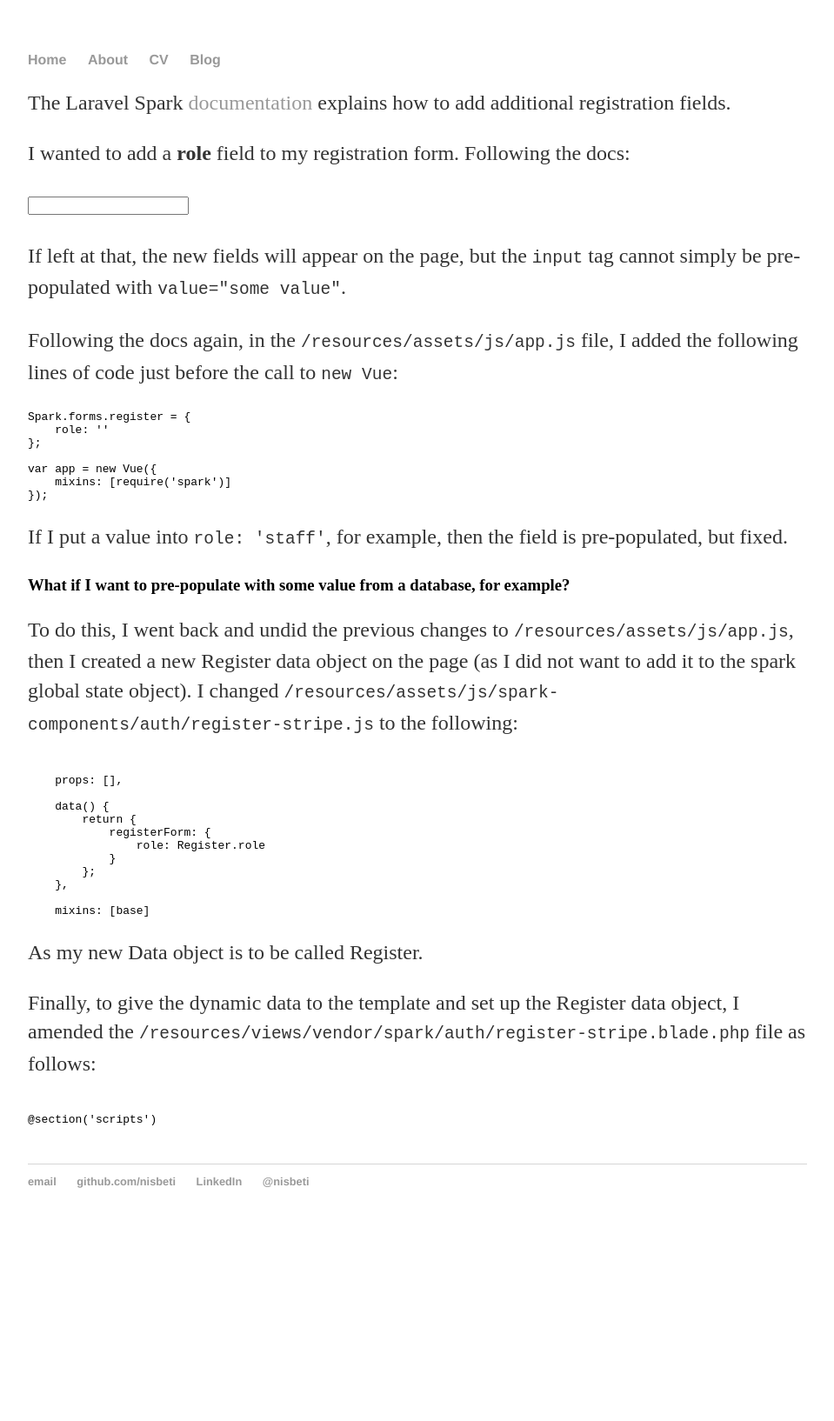
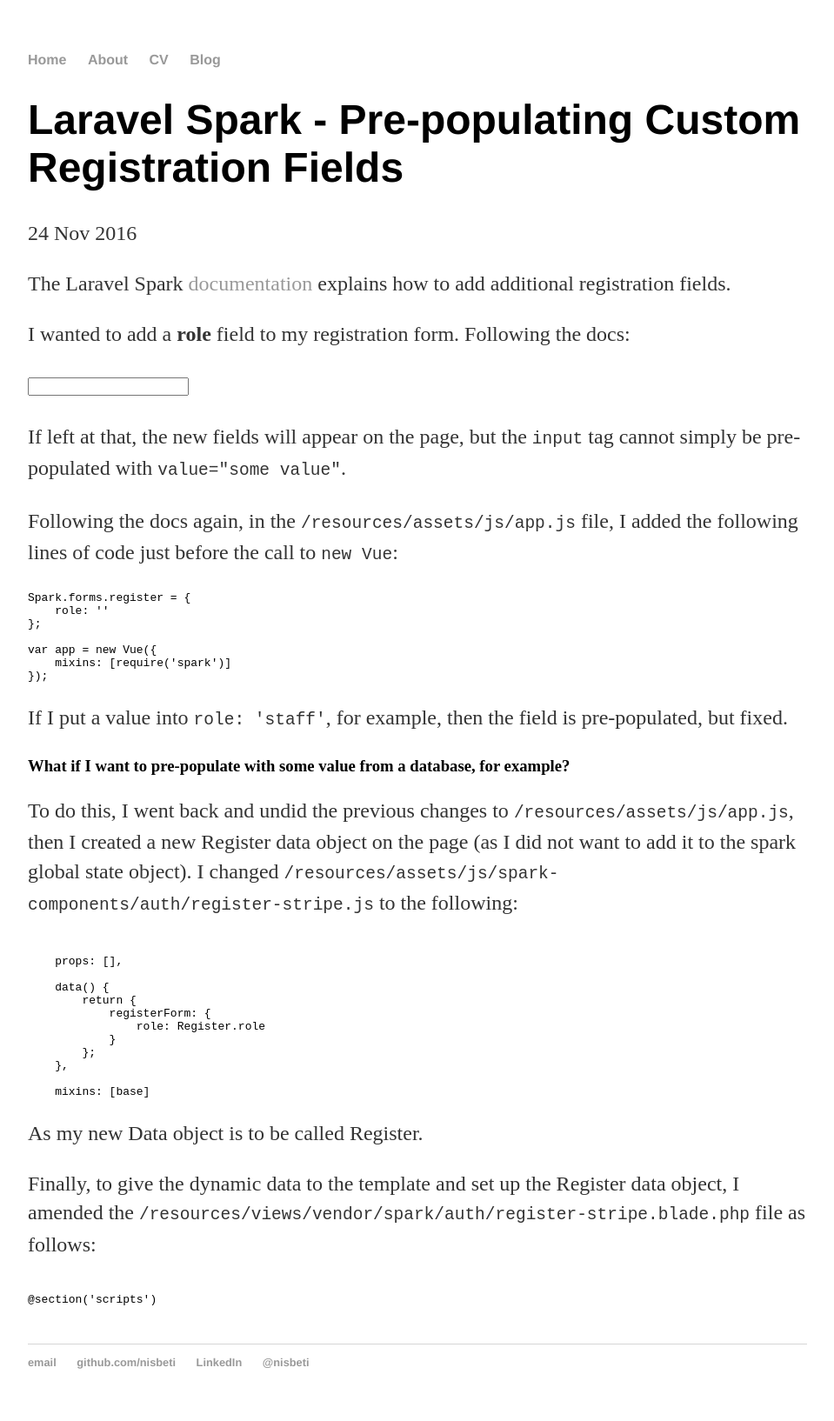
Before and after one commit to nisbeti/nisbeti.github.io, a Jekyll site: the page built from _posts/2016-11-24-Laravel-Spark-Pre-populating-Custom-Registration-Fields.md, in a window 1280 px wide. Shown: the whole page at 87% size, without its empty margins (160-1119 px from the left). Built offline with Jekyll 4.4.1, drawn with Linux system fonts in a browser that asks for light colours; before the commit the page ends 1426 px from its top, so only the background shows below that.

Commit message:
Update 2016-11-24-Laravel-Spark-Pre-populating-Custom-Registration-Fields.md

```diff
--- a/_posts/2016-11-24-Laravel-Spark-Pre-populating-Custom-Registration-Fields.md
+++ b/_posts/2016-11-24-Laravel-Spark-Pre-populating-Custom-Registration-Fields.md
@@ -1,6 +1,7 @@
 ---
-layout: default
+layout: post
 title: Laravel Spark - Pre-populating Custom Registration Fields
+date: 2016-11-24
 ---
 The Laravel Spark <a href="https://spark.laravel.com/docs/3.0/adding-registration-fields" target="_blank">documentation</a> explains how to add additional registration fields.
 
```
